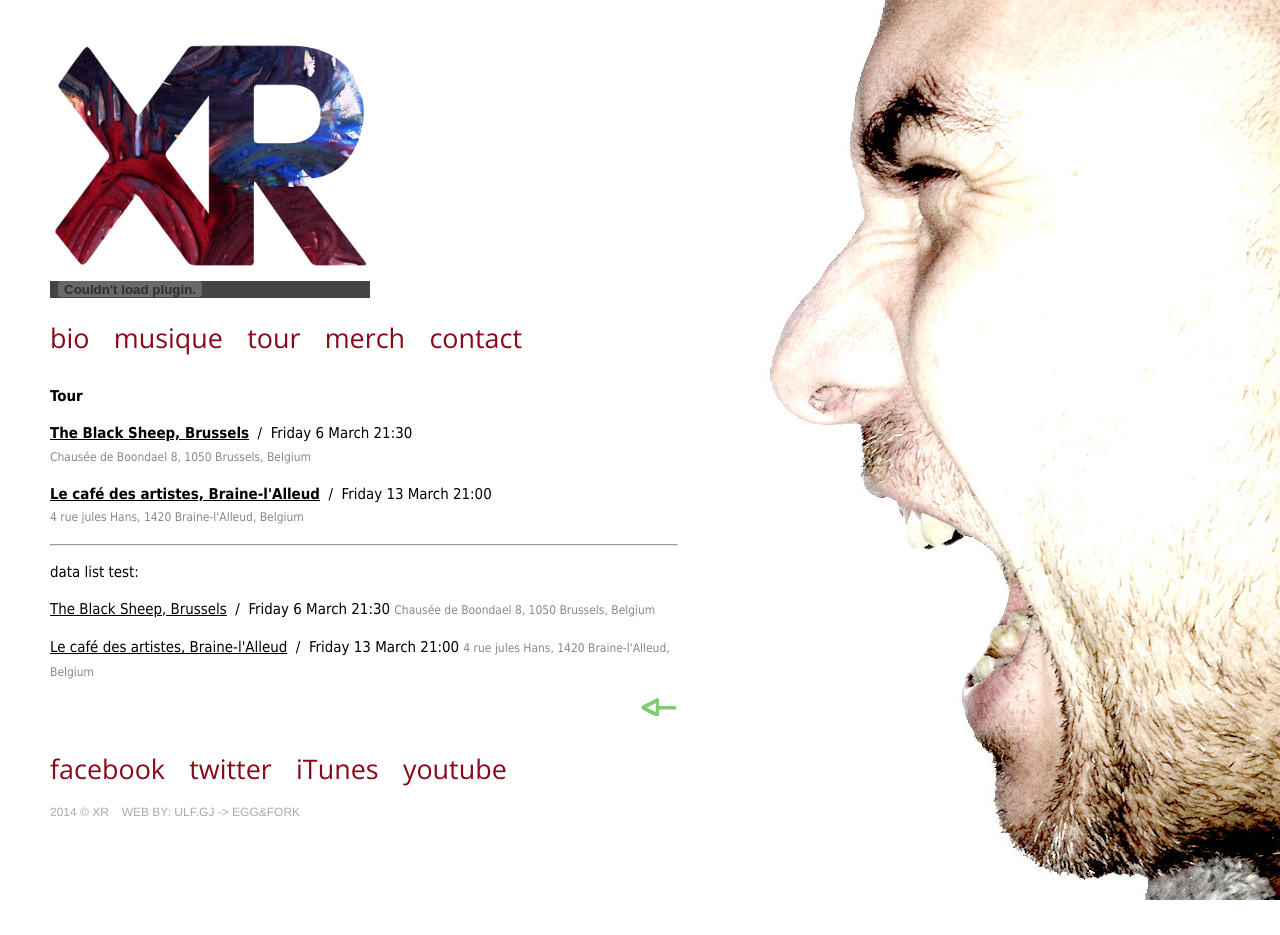
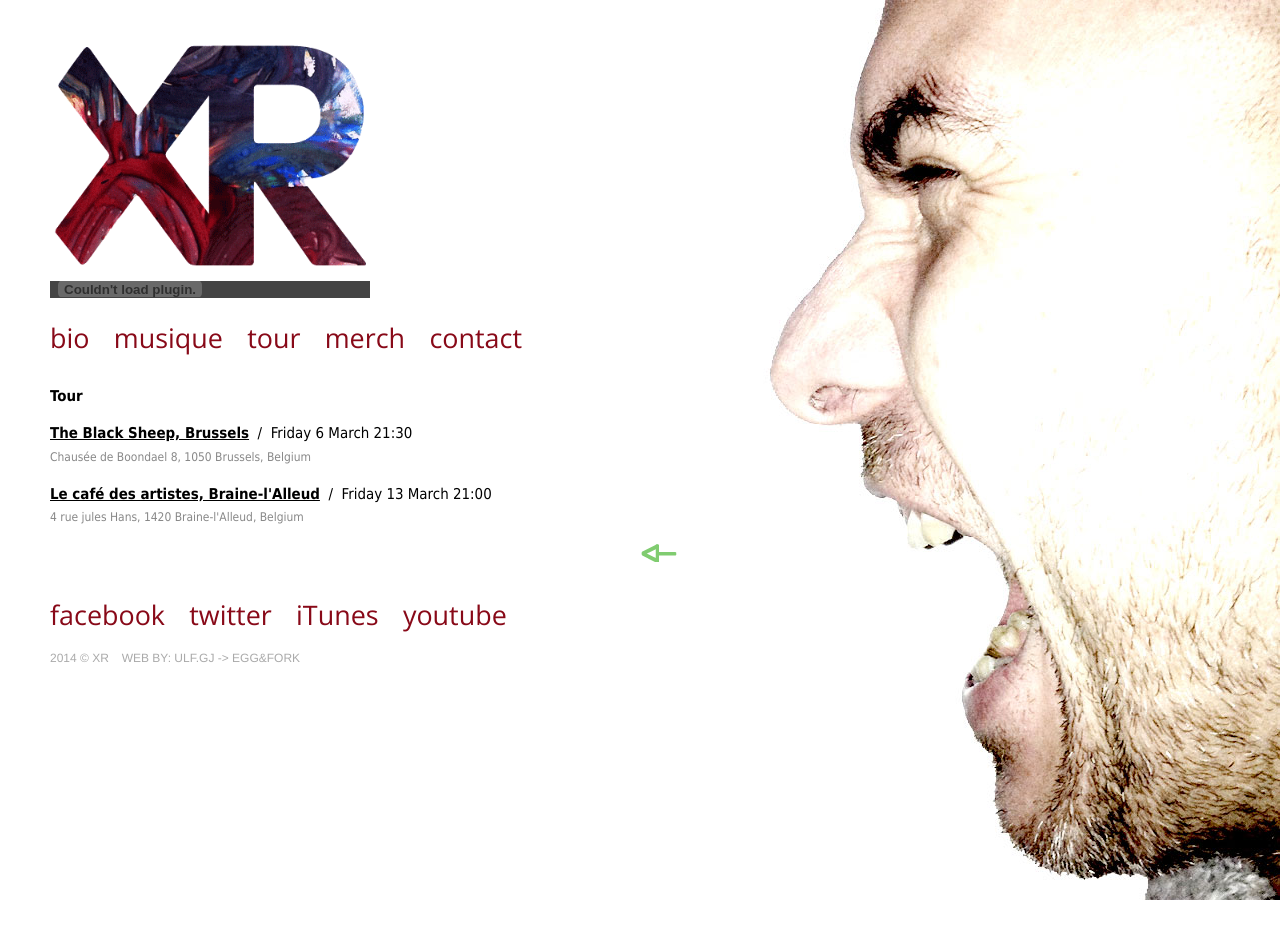
Before and after one commit to ulfgj/ulfgj.github.io, a Jekyll site: the page built from tour.html, in a window 1280 px wide. Built offline with Jekyll 4.4.1, drawn with Linux system fonts in a browser that asks for light colours; some web fonts are replaced; Markdown is read by kramdown in place of the engine named in the settings.

Commit message:
data files tests

```diff
--- a/tour.html
+++ b/tour.html
@@ -12,31 +12,16 @@
 <div id="home tour">
     <h4>Tour</h4>
 
+
+    {% for gig in site.data.gig-list %}
+
     <p>
-        <a href="http://www.facebook.com/events/1407407912895070/" target="_blank"><strong>The Black Sheep, Brussels</strong></a> &nbsp;/&nbsp; Friday 6 March 21:30<br />
-        <span class="gig_addr">Chausée de Boondael 8, 1050 Brussels, Belgium</span>
+        <a href="{{ gig.url }}" target="_blank"><strong>{{ gig.venue }}</strong></a> &nbsp;/&nbsp; {{ gig.date }} <br />
+        <span class="gig_addr">{{ gig.address }}</span>
     </p>
 
-    <p>
-    <a href="http://www.facebook.com/events/1575553179324857/" target="_blank"><strong>Le café des artistes, Braine-l'Alleud</strong></a> &nbsp;/&nbsp; Friday 13 March 21:00<br />
-        <span class="gig_addr">4 rue jules Hans, 1420 Braine-l'Alleud, Belgium</span>
-    </p>
+    {% endfor %}
 
-    <hr />
-
-    <p>data list test:</p>
-<!--
-    {% for gig in site.data.gig-list %}
-    <p><a href="{{GIG.URL}}" target="_blank"><strong>{{GIG.VENUE}}</strong></a> &nbsp;/&nbsp; {{GIG.DATE}} <br />
-    <span class="gig_addr">{{GIG.ADDRESS}}</span>
-    {% endfor %}
- -->
-    {% for gig in site.data.gig-list %}
-    <p>
-        <a href="{{gig.url}}" target="_blank">{{gig.venue}}</strong></a> &nbsp;/&nbsp; {{gig.date}}
-        <span class="gig_addr">{{gig.address}}</span>
-    </p>
-    {% endfor %}
 
 </div>
 
```
